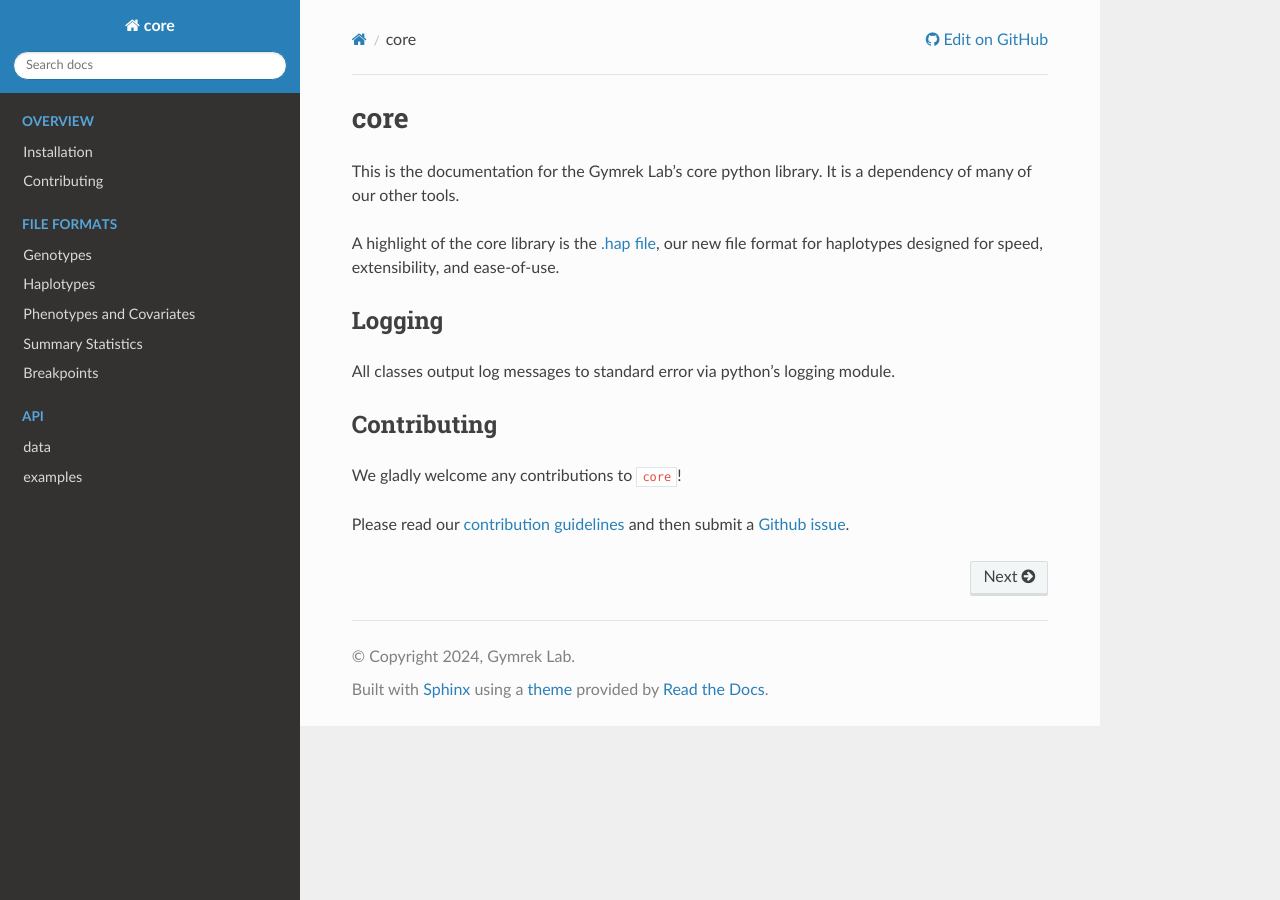
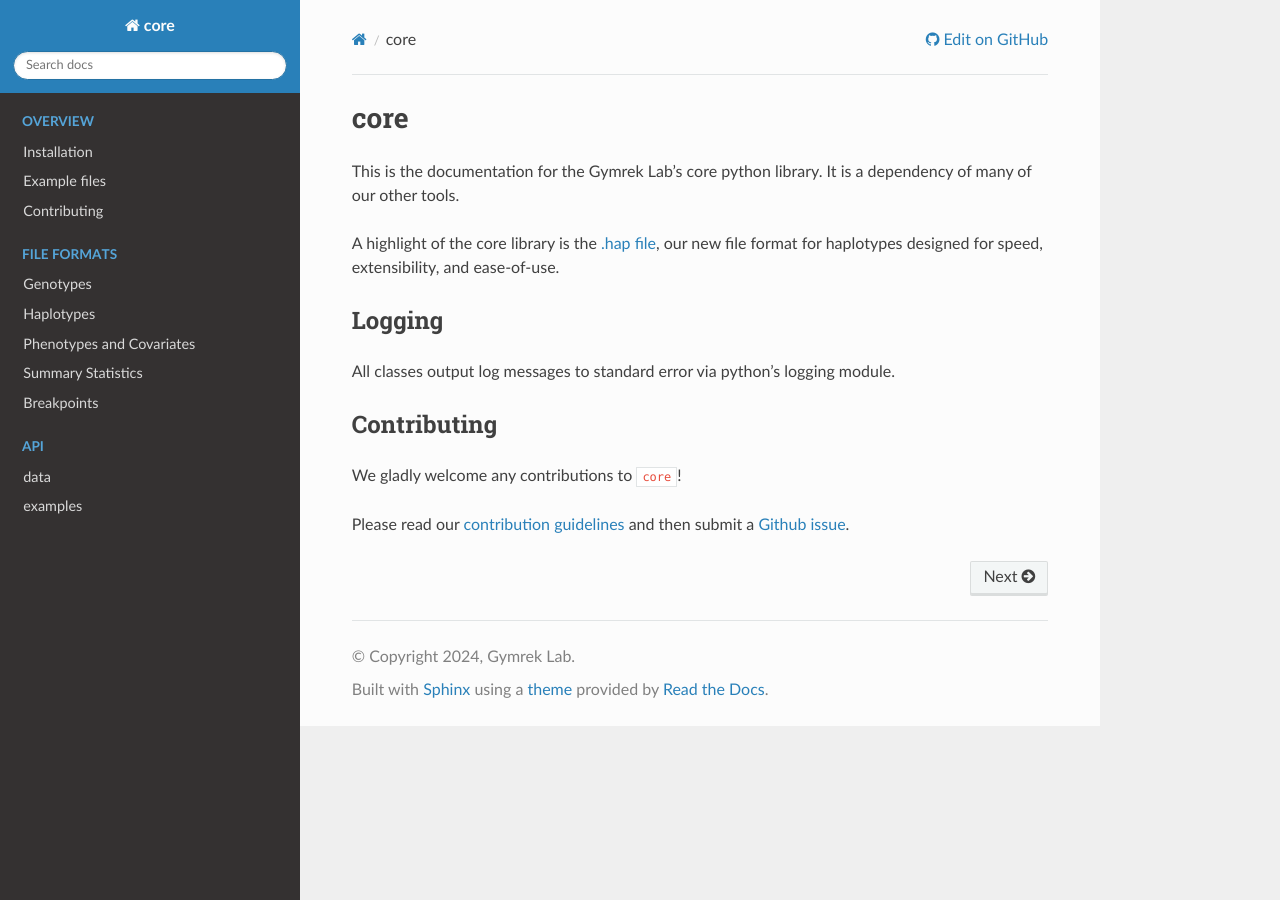
Before and after one commit to gymrek-lab/core, a Sphinx documentation site: the page built from docs/index.rst, in a window 1280 px wide. Built offline with Sphinx 7.4.7 and the Read the Docs theme 2.0.0, drawn with Linux system fonts in a browser that asks for light colours.

Commit message:
add example_files to toc

```diff
--- a/docs/index.rst
+++ b/docs/index.rst
@@ -28,6 +28,7 @@ Please read our :doc:`contribution guidelines </project_info/contributing>` and
    :maxdepth: 1
 
    project_info/installation
+   project_info/example_files
    project_info/contributing
 
 .. toctree::
```
